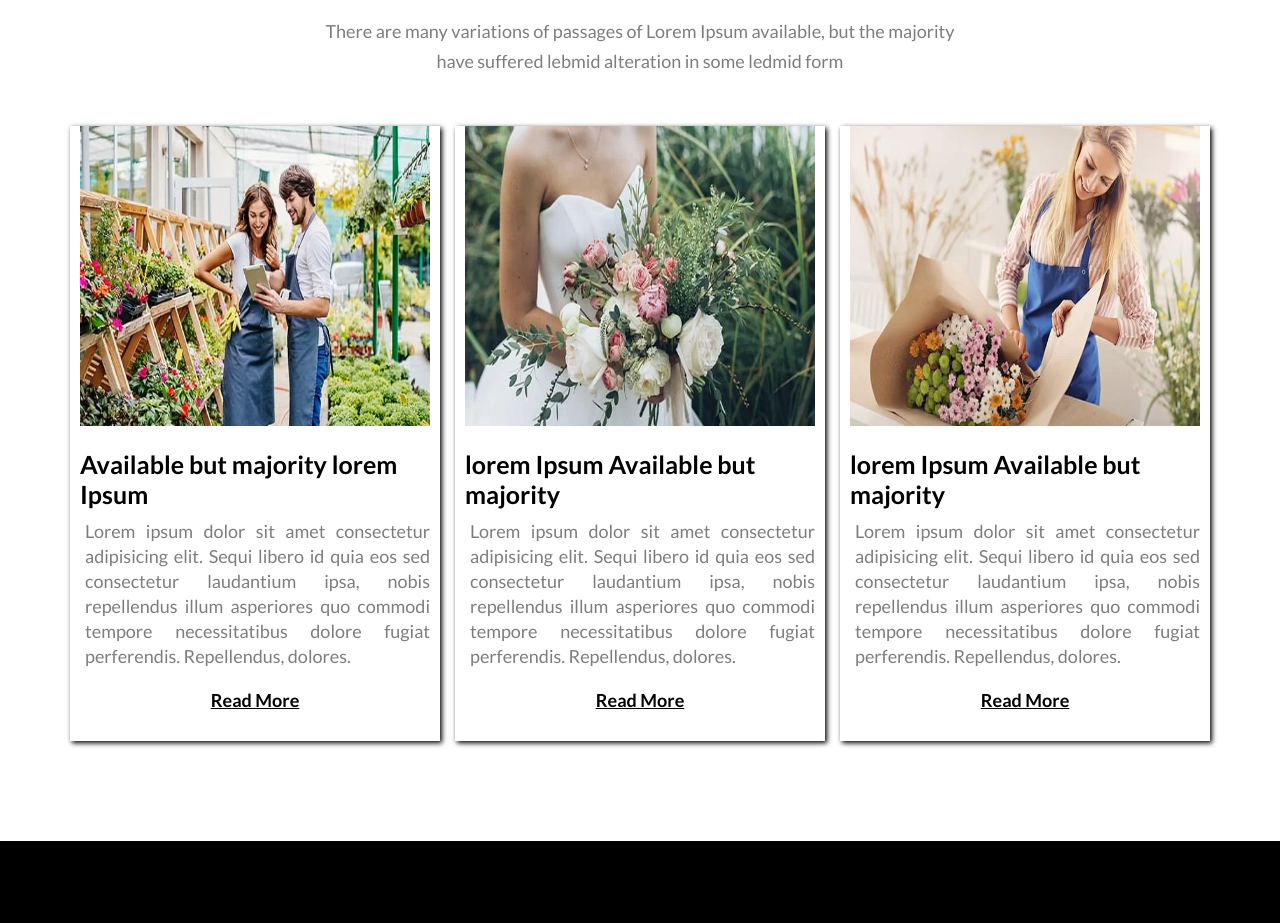
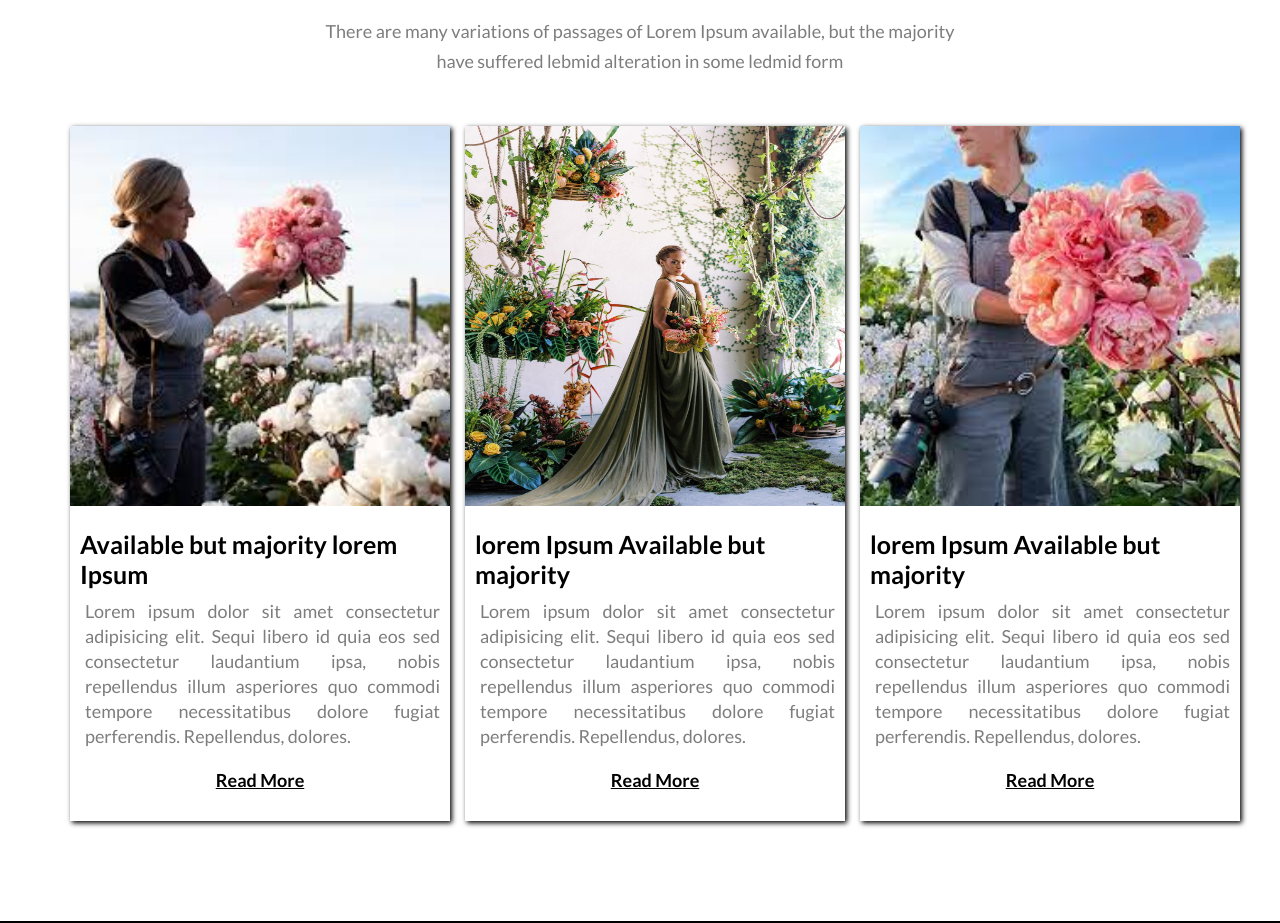
Before and after one commit to MD-YeakubNabi-Hridoy/Assignment-1, a plain HTML site: page index.html in a window 1280 px wide. Shown: the part 3840-4763 px from the top of the page. Drawn offline with Linux system fonts and the light colour scheme.

Commit message:
simple changes

```diff
--- a/index.html
+++ b/index.html
@@ -92,19 +92,19 @@
             <p class="common-description">There are many variations of passages of Lorem Ipsum available, but the majority have suffered lebmid alteration in some ledmid form</p>
             <div class="latest-blog">
                 <div class="blog-content">
-                    <img src="./images/blog-01.webp" alt="">
+                    <img src="./images/blog-01.jpg" alt="">
                     <h3 class="blog-title">Available but majority lorem Ipsum</h3>
                     <p class="common-description">Lorem ipsum dolor sit amet consectetur adipisicing elit. Sequi libero id quia eos sed consectetur laudantium ipsa, nobis repellendus illum asperiores quo commodi tempore necessitatibus dolore fugiat perferendis. Repellendus, dolores.</p>
                     <button>Read More</button>
                 </div>
                 <div class="blog-content">
-                    <img src="/images/blog-02.webp" alt="">
+                    <img src="./images/blog-02.jpg" alt="">
                     <h3 class="blog-title"> lorem Ipsum Available but majority </h3>
                     <p class="common-description">Lorem ipsum dolor sit amet consectetur adipisicing elit. Sequi libero id quia eos sed consectetur laudantium ipsa, nobis repellendus illum asperiores quo commodi tempore necessitatibus dolore fugiat perferendis. Repellendus, dolores.</p>
                     <button>Read More</button>
                 </div>
                 <div class="blog-content">
-                    <img src="/images/blog-03.webp" alt="">
+                    <img src="./images/blog-03.jpg" alt="">
                     <h3 class="blog-title"> lorem Ipsum Available but majority </h3>
                     <p class="common-description">Lorem ipsum dolor sit amet consectetur adipisicing elit. Sequi libero id quia eos sed consectetur laudantium ipsa, nobis repellendus illum asperiores quo commodi tempore necessitatibus dolore fugiat perferendis. Repellendus, dolores.</p>
                     <button>Read More</button>
--- a/styles/assignment.css
+++ b/styles/assignment.css
@@ -217,9 +217,9 @@ main section{
     text-decoration: underline;
 }
 .latest-blog img{
-    width: 350px;
+    width: 380px;
     margin: 0;
-    height: 300px;
+    height: 380px;
 }
 /* footer section style */
 .footer{
```
Also changed, not shown: images/blog-01.jpg (added), images/blog-01.webp (deleted), images/blog-02.jpg (added), images/blog-02.webp (deleted), images/blog-03.jpg (added), images/blog-03.webp (deleted).
